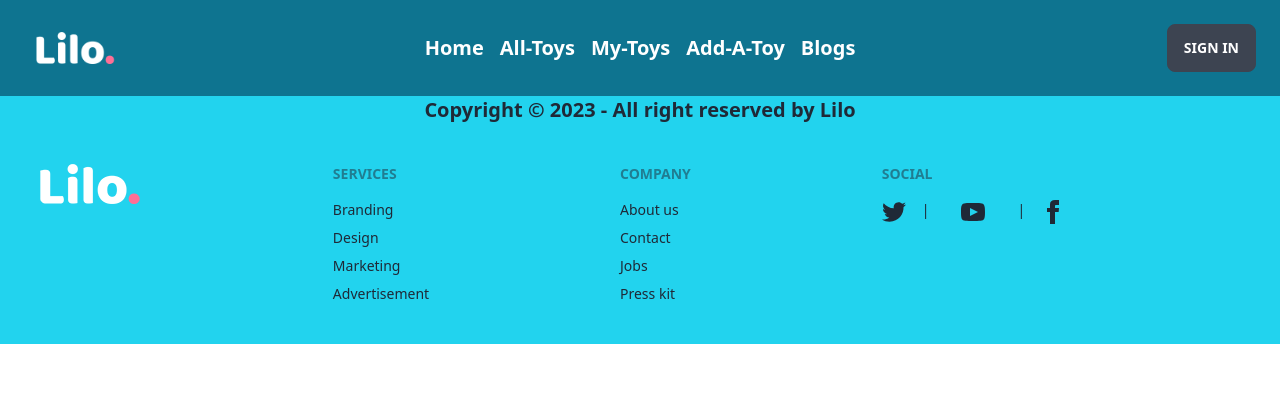
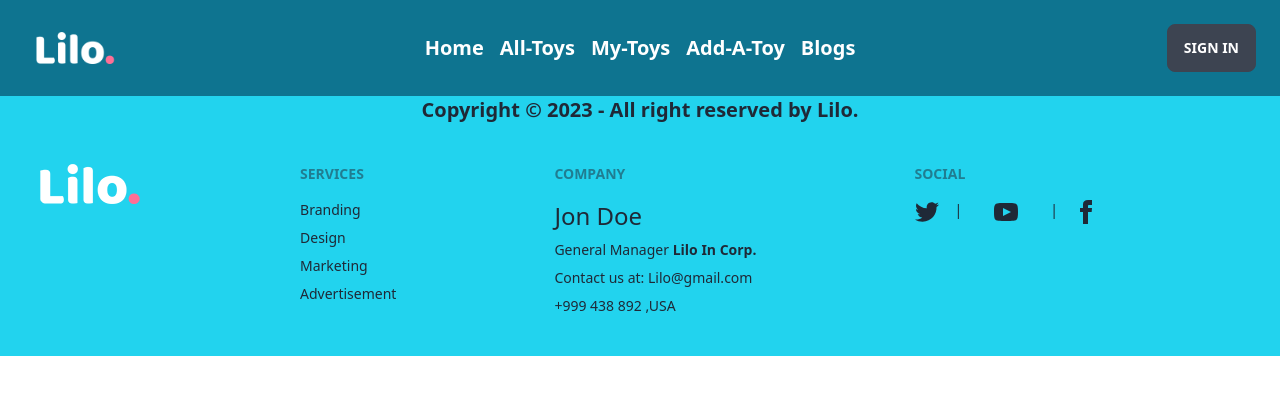
Before and after one commit to MuhiuddinSamim/Lilo-toy-marketplace-client-side, a React (Vite) app: page / in a window 1280 px wide. Shown: the top 394 px of the page. Built offline with nearby package versions, Linux system fonts and the light colour scheme.

Commit message:
more line added

```diff
--- a/src/Shared/Footer.jsx
+++ b/src/Shared/Footer.jsx
@@ -6,7 +6,7 @@ const Footer = () => {
         <div className='bg-cyan-400'>
             <div>
                  <div className='text-center font-extrabold text-xl'>
-    <p>Copyright © 2023 - All right reserved by Lilo</p>
+    <p>Copyright © 2023 - All right reserved by Lilo.</p>
   </div>
             </div>
             <footer className="footer p-10   text-base-content">
@@ -20,12 +20,13 @@ const Footer = () => {
     <a className="link link-hover">Marketing</a>
     <a className="link link-hover">Advertisement</a>
   </div>
-  <div>
+  <div text-xl>
     <span className="footer-title">Company</span>
-    <a className="link link-hover">About us</a>
-    <a className="link link-hover">Contact</a>
-    <a className="link link-hover">Jobs</a>
-    <a className="link link-hover">Press kit</a>
+
+    <p className='text-2xl fond-bold'>Jon Doe</p>
+    <p> General Manager <span className='font-bold'>Lilo In Corp.</span></p>
+    <p> Contact us at: Lilo@gmail.com</p>
+    <p>+999 438 892 ,USA</p>
   </div>
   <div>
     <span className="footer-title">Social</span>
```
